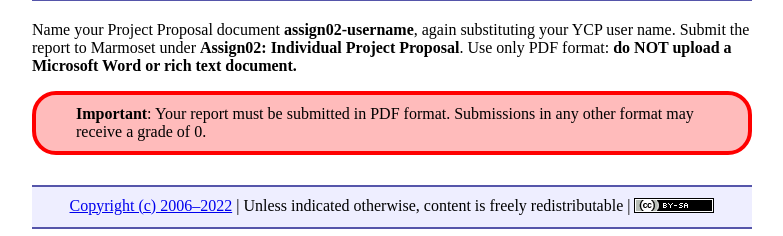
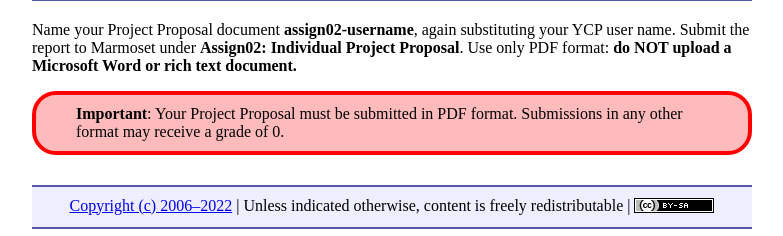
Before and after one commit to ycpcs/cs320-spring2022, a Jekyll site: the page built from assign/assign02.md, in a window 1280 px wide. Shown: the part 1091-1327 px from the top of the page, without its empty margins (248-1031 px from the left). Built offline with Jekyll 4.4.1, drawn with Linux system fonts in a browser that asks for light colours.

```diff
--- a/assign/assign02.md
+++ b/assign/assign02.md
@@ -65,5 +65,5 @@ Submitting
 Name your Project Proposal document **assign02-username**, again substituting your YCP user name.  Submit the report to Marmoset under **Assign02: Individual Project Proposal**. Use only PDF format: **do NOT upload a Microsoft Word or rich text document.**
 
 <div class="callout">
-<b>Important</b>: Your report must be submitted in PDF format. Submissions in any other format may receive a grade of 0.
+<b>Important</b>: Your Project Proposal must be submitted in PDF format. Submissions in any other format may receive a grade of 0.
 </div>
```
Also changed, not shown: 4 other files.
